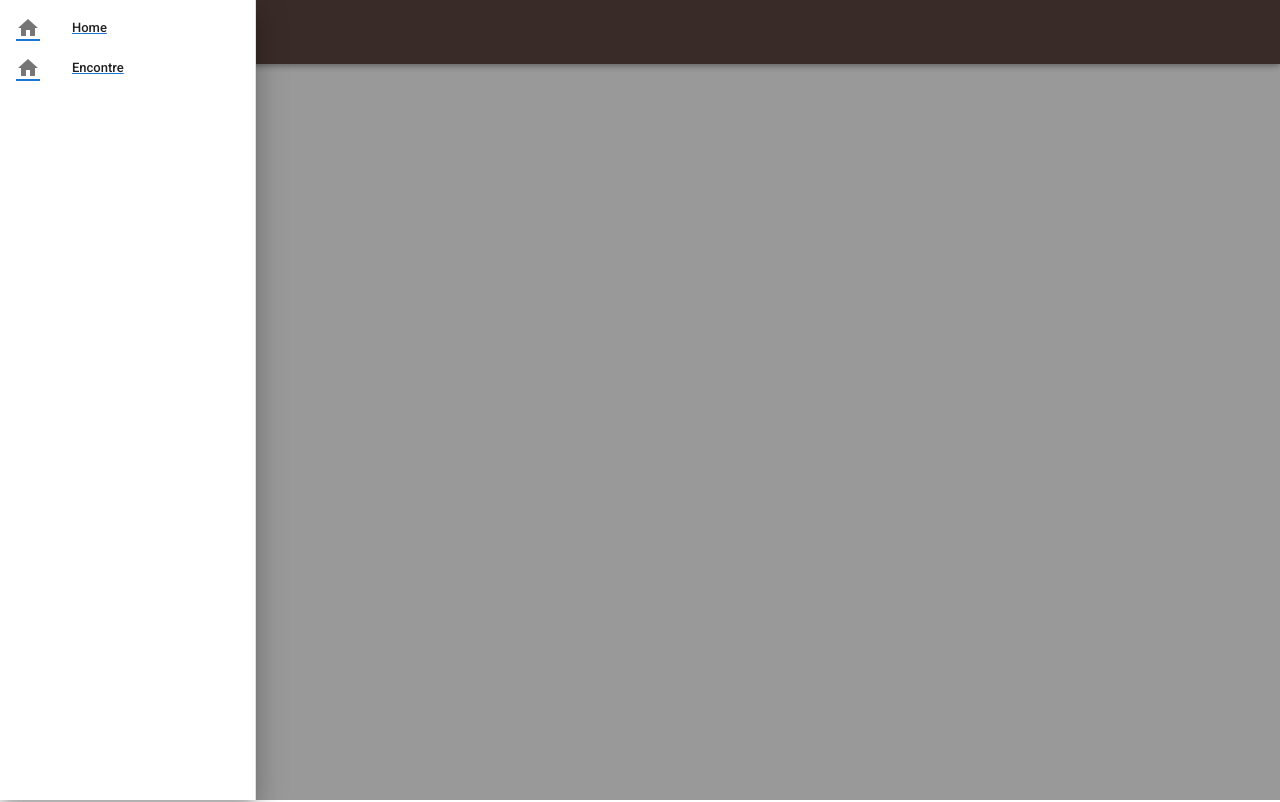
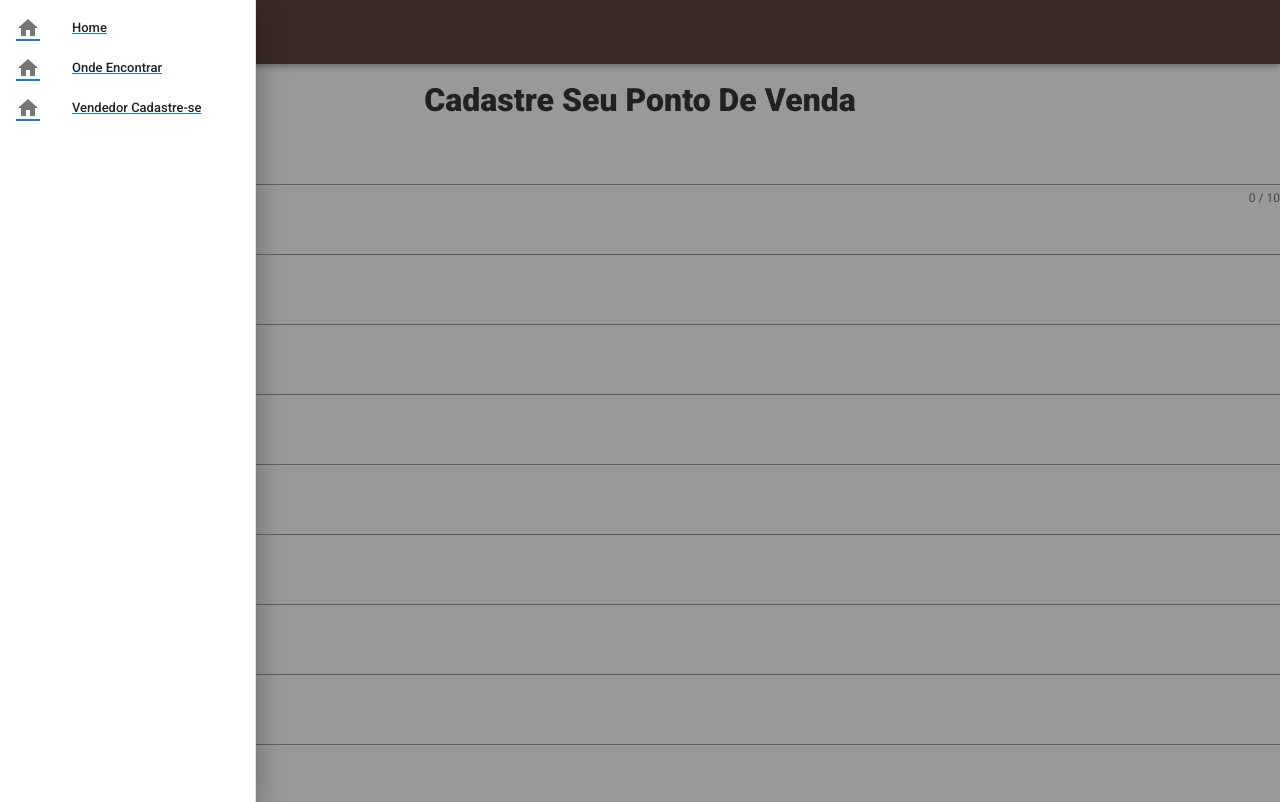
Before and after one commit to IsabelaSales/vaidarcerto, a Vue app: page /cadastreSeView in a window 1280 px wide. Both pictures are taken after a click on the button 28 px from the left and 32 px from the top of the page. Built offline with nearby package versions, Linux system fonts and the light colour scheme.

Commit message:
Adicionando Pagina de Cadastro

```diff
--- a/src/App.vue
+++ b/src/App.vue
@@ -1,17 +1,15 @@
 <template>
   <v-app id="app">
-  <menuView/>
-    <v-main> <router-view/> </v-main>
+    <menuView />
+    <v-main> <router-view /> </v-main>
   </v-app>
 </template>
 <script>
-import menuView from '../src/components/menuView'
+import menuView from "../src/components/menuView";
 export default {
-    name: 'app',
-    components: {menuView
-    }
-}
+  name: "app",
+  components: { menuView },
+};
 </script>
 <style scoped>
-
 </style>
--- a/src/components/menuView.vue
+++ b/src/components/menuView.vue
@@ -8,8 +8,10 @@
 
     <v-navigation-drawer v-model="drawer" absolute temporary>
       <v-list nav dense>
-        <v-list-item-group v-model="group" active-class="deep-purple--text text--accent-4">
-
+        <v-list-item-group
+          v-model="group"
+          active-class="deep-purple--text text--accent-4"
+        >
           <router-link to="/">
             <v-list-item>
               <v-list-item-icon>
@@ -23,7 +25,15 @@
               <v-list-item-icon>
                 <v-icon>mdi-home</v-icon>
               </v-list-item-icon>
-             <v-list-item-title>Encontre</v-list-item-title>
+              <v-list-item-title>Onde Encontrar</v-list-item-title>
+            </v-list-item>
+          </router-link>
+          <router-link to="/cadastreSeView">
+            <v-list-item>
+              <v-list-item-icon>
+                <v-icon>mdi-home</v-icon>
+              </v-list-item-icon>
+              <v-list-item-title>Vendedor Cadastre-se</v-list-item-title>
             </v-list-item>
           </router-link>
         </v-list-item-group>
@@ -32,15 +42,13 @@
   </div>
 </template>
 <script>
-
 export default {
-    name:'menuView',
+  name: "menuView",
   data: () => ({
     drawer: false,
     group: null,
   }),
-}
+};
 </script>
 <style scoped>
-
 </style>
--- a/src/router/index.js
+++ b/src/router/index.js
@@ -1,7 +1,8 @@
 import Vue from 'vue'
 import VueRouter from 'vue-router'
-import InicioView from '../views/InicioView.vue'
+import inicioView from '../views/InicioView.vue'
 import encontreAquiView from '../views/encontreAquiView'
+import cadastreSeView from '../views/cadastreSeView'
 
 Vue.use(VueRouter)
 
@@ -9,12 +10,17 @@ const routes = [
   {
     path:'/',
     name: 'inicioView',
-    component: InicioView
+    component: inicioView
   },
   {
     path:'/encontreaquiview',
     name: 'encontreAquiView',
     component: encontreAquiView
+  },
+  {
+    path:'/cadastreSeView',
+    name: 'cadastreSeView',
+    component: cadastreSeView
   }
 ]
 
--- a/src/views/InicioView.vue
+++ b/src/views/InicioView.vue
@@ -1,31 +1,25 @@
 <template>
-<div>
+  <div>
     <v-container class="texto">
-        <h1>Ovos da Páscoa Artesanais</h1>
+      <h1 class="font-weight-black text-center">OVOS DA PÁSCOA ARTESANAIS</h1>
     </v-container>
-    <v-img src="https://www.cacaushow.com.br/on/demandware.static/-/Sites-CacauShow-Library/default/dwb61172d1/Pascoa22_Ecomm_Banner_Desk_1920x540_Infantil_v1.jpg"/>
-    <v-container>Somos a marca de chocolates que é De Todo Brasileiro:
-                  jovem, democrática, divertida e inovadora. Nossa história
-                  é recheada de sabor e muito sucesso, com 12 anos de mercado
-                  e quase 400 lojas espalhadas pelo país. Possuímos um amplo e
-                  delicioso portfólio com mais de 170 produtos de alta qualidade,
-                  como trufas, Dinda, Gato Mia, tabletes, cookies, bombons e presentes
-                  para agradar a todos os gostos e bolsos.
+    <v-img
+      src="https://tchocolath.com.br/wp-content/uploads/2022/03/banner_Home_pascoa.png"
+    />
+    <v-container
+      >Somos a marca de chocolates que é De Todo Brasileiro: jovem, democrática,
+      divertida e inovadora. Nossa história é recheada de sabor e muito sucesso,
+      com 12 anos de mercado e quase 400 lojas espalhadas pelo país. Possuímos
+      um amplo e delicioso portfólio com mais de 170 produtos de alta qualidade,
+      como trufas, Dinda, Gato Mia, tabletes, cookies, bombons e presentes para
+      agradar a todos os gostos e bolsos.
     </v-container>
   </div>
 </template>
 <script>
 export default {
-  name: 'InicioView',
-}
+  name: "InicioView",
+};
 </script>
 <style scoped>
-
-.texto {
-      text-align: center;
-      }
-.texto1 {
-        text-align: center
-}
-
 </style>
--- /dev/null
+++ b/src/views/cadastreSeView.vue
@@ -0,0 +1,81 @@
+<template>
+  <div>
+    <v-container class="texto">
+      <h1 class="font-weight-black text-center">Cadastre Seu Ponto De Venda</h1>
+    </v-container>
+    <v-form ref="form" v-model="valid" lazy-validation>
+      <v-text-field
+        v-model="name"
+        :counter="10"
+        :rules="nameRules"
+        label="Name"
+        required
+      ></v-text-field>
+
+      <v-text-field
+        v-model="email"
+        :rules="emailRules"
+        label="E-mail"
+        required
+      ></v-text-field>
+
+      <v-text-field
+        v-model="endereço"
+        :rules="endereçoRules"
+        label="Endereço Completo"
+        required
+      ></v-text-field>
+
+      <v-text-field
+        v-model="Contato"
+        :rules="contatoRules"
+        label="Contato"
+        required
+      ></v-text-field>
+
+      <v-text-field
+        v-model="sabor1"
+        :rules="sabor1Rules"
+        label="Sabor"
+        required
+      ></v-text-field>
+
+      <v-text-field
+        v-model="sabor2"
+        :rules="sabor1Rules"
+        label="Sabor"
+        required
+      ></v-text-field>
+
+      <v-text-field
+        v-model="sabor3"
+        :rules="sabor1Rules"
+        label="Sabor"
+        required
+      ></v-text-field>
+
+      <v-text-field
+        v-model="sabor4"
+        :rules="sabor1Rules"
+        label="Sabor"
+        required
+      ></v-text-field>
+
+      <v-text-field
+        v-model="sabor5"
+        :rules="sabor1Rules"
+        label="Sabor"
+        required
+      ></v-text-field>
+
+      <v-btn color="warning" @click="resetValidation"> Concluido</v-btn>
+    </v-form>
+  </div>
+</template>
+<script>
+export default {
+  name: "cadastreSeView",
+};
+</script>
+<style scoped>
+</style>
```
Also changed, not shown: src/views/encontreAquiView.vue (+6 -2 lines). Lines whose indentation alone changed are shown as unchanged.
